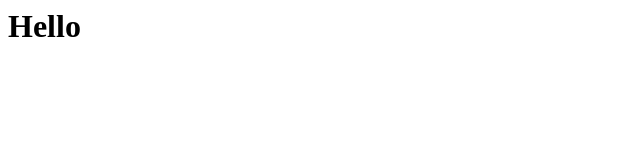
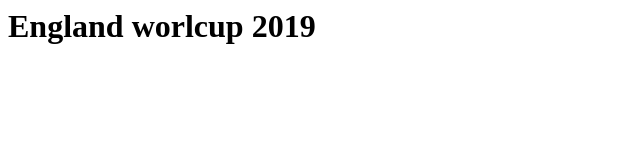
Before and after one commit to vinay1977/world-cup, a plain HTML site: page index.html in a window 1280 px wide. Shown: the whole page, without its empty margins (0-640 px from the left). Drawn offline with Linux system fonts and the light colour scheme.

Commit message:
new change

```diff
--- a/index.html
+++ b/index.html
@@ -1 +1 @@
-<h1> Hello </h1>
+<h1> England worlcup 2019 </h1>
```
